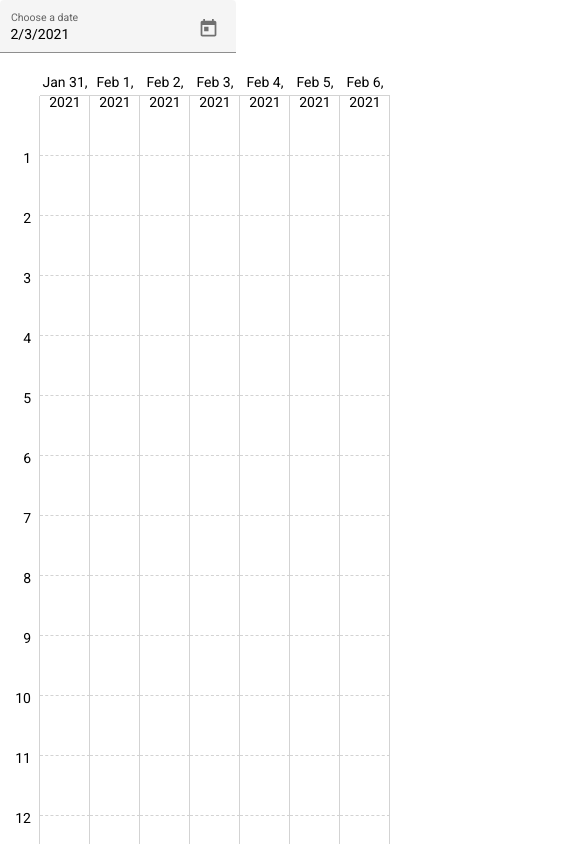
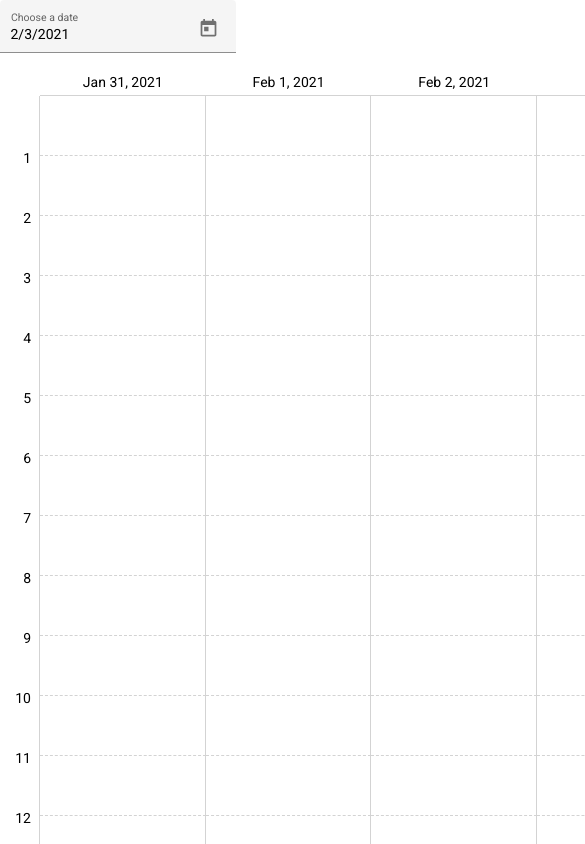
Before and after one commit to lucienbertin/wemaintain, an Angular app: page / in a window 390 px wide. Shown: the top 844 px of the page, 585 px wide, since content can reach past the window. Built offline with nearby package versions, Linux system fonts and the light colour scheme.

Commit message:
[temp-maybe] fixed width this is not responsive, at all

```diff
--- a/src/app/components/calendar/calendar.component.scss
+++ b/src/app/components/calendar/calendar.component.scss
@@ -3,6 +3,8 @@
 		display: grid;
 		grid-template-columns: 40px repeat(7, 1fr);
 		grid-template-rows: 24px repeat(24, 60px);
+		width: 1200px;
+		margin: auto;
 
 		.calendar-day {
 			border-bottom: 1px solid lightgray;
```
